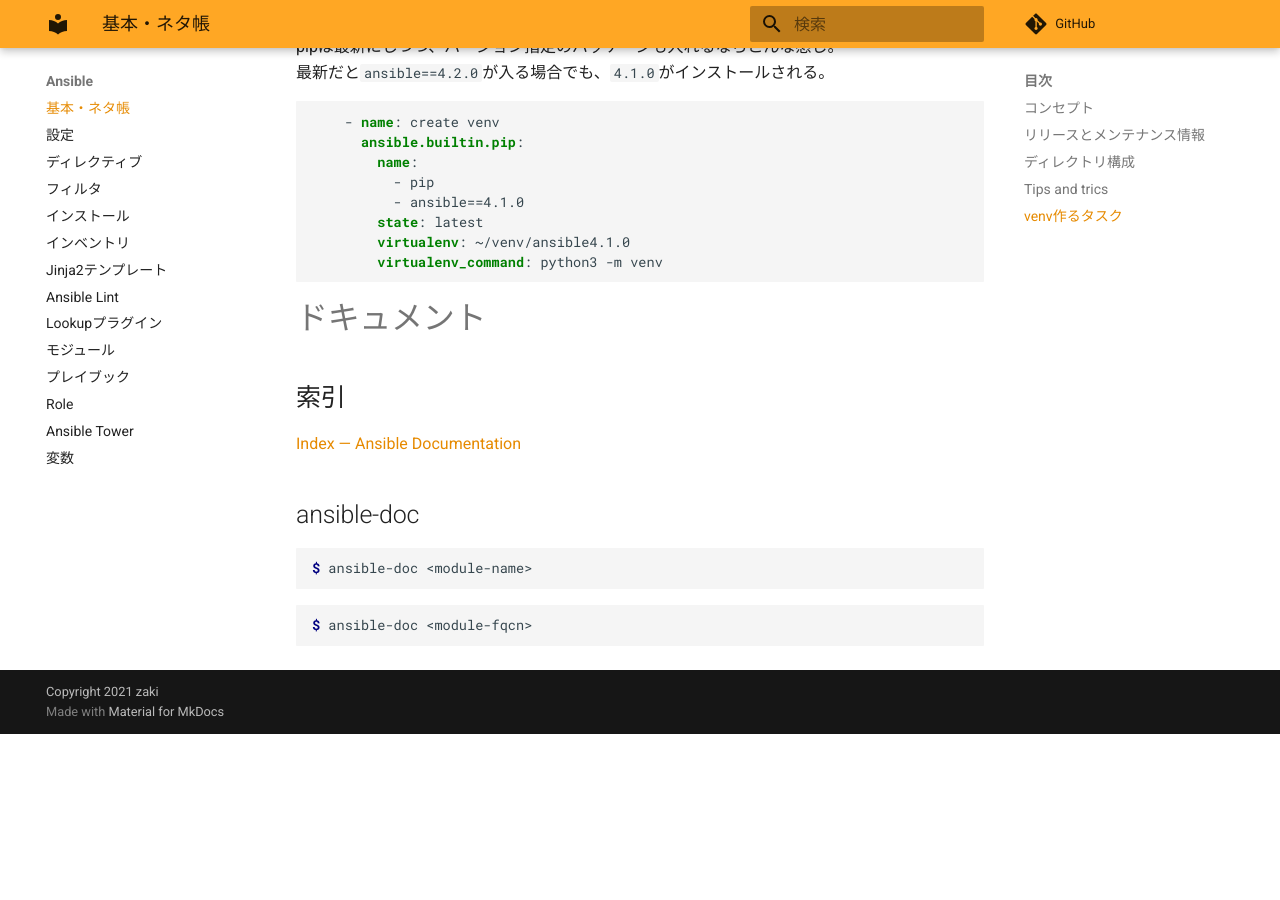
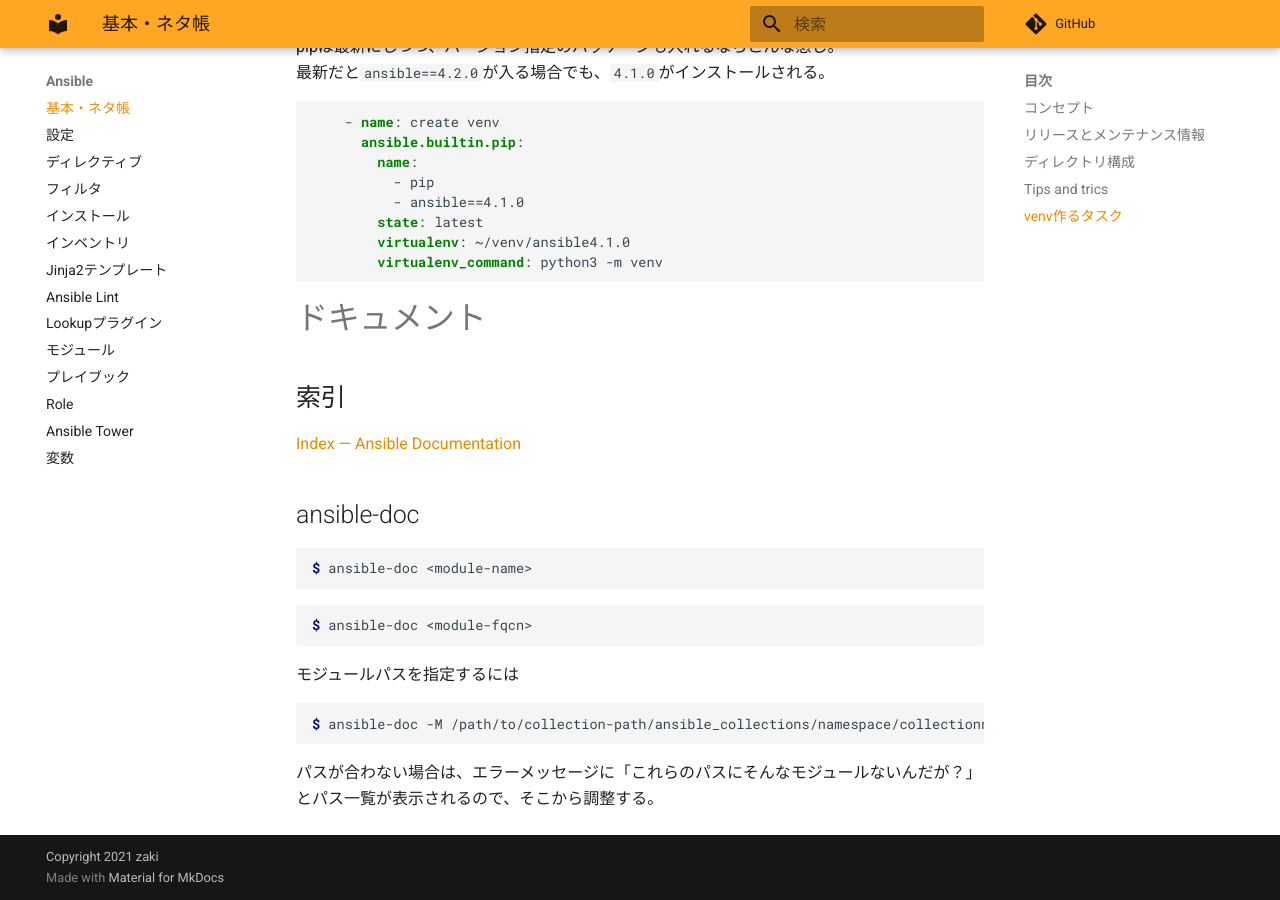
Before and after one commit to zaki-lknr/docs, an MkDocs documentation site: the page built from docs/Ansible/index.md, in a window 1280 px wide and 900 px high, scrolled down 1164 px. Built offline with MkDocs 1.6.1 and Material for MkDocs 9.7.7, drawn with Linux system fonts in a browser that asks for light colours; comment, search, counter and statistics services are not loaded; before the commit the page ends 1898 px from its top, so only the background shows below that.

Commit message:
add: ansible-doc -M

````diff
--- a/docs/Ansible/index.md
+++ b/docs/Ansible/index.md
@@ -70,3 +70,11 @@ $ ansible-doc <module-name>
 ```console
 $ ansible-doc <module-fqcn>
 ```
+
+モジュールパスを指定するには
+
+```console
+$ ansible-doc -M /path/to/collection-path/ansible_collections/namespace/collectionname/plugins/modules hogehoge
+```
+
+パスが合わない場合は、エラーメッセージに「これらのパスにそんなモジュールないんだが？」とパス一覧が表示されるので、そこから調整する。
````
